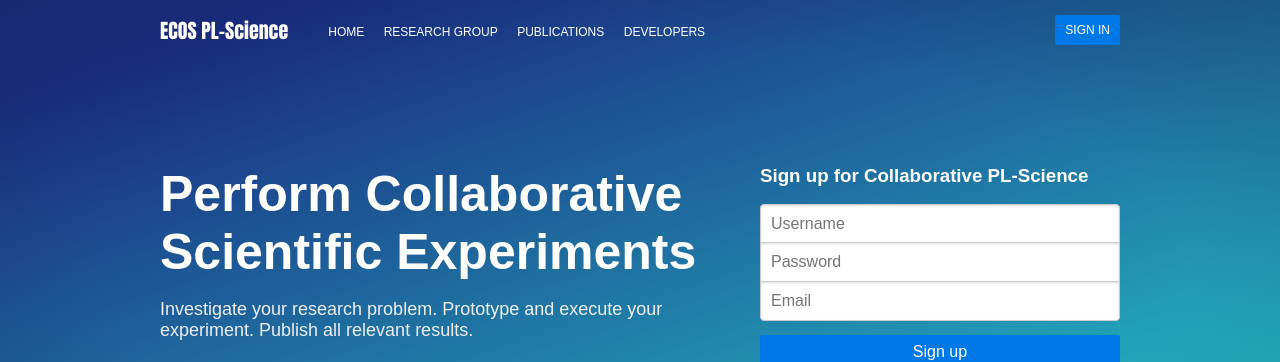
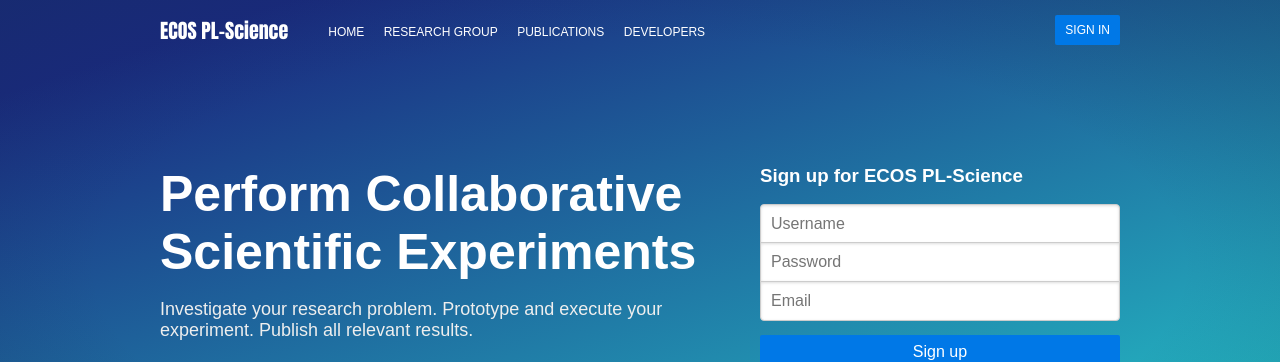
Before and after one commit to pgcc/plscience, a Jekyll site: the page built from index.html, in a window 1280 px wide. Shown: the top 362 px of the page. Built offline with Jekyll 4.4.1, drawn with Linux system fonts in a browser that asks for light colours; Markdown is read by kramdown in place of the engine named in the settings.

Commit message:
Update index.html

```diff
--- a/index.html
+++ b/index.html
@@ -11,7 +11,7 @@
           <p>Investigate your research problem. Prototype and execute your experiment. Publish all relevant results.</p>
         </div>
         <div class="pure-u-9-24">
-          <h3>Sign up for Collaborative PL-Science</h3>
+          <h3>Sign up for ECOS PL-Science</h3>
           <form class="pure-form">
               <fieldset class="pure-group">
                 <input type="text" class="pure-input-1" placeholder="Username">
```
